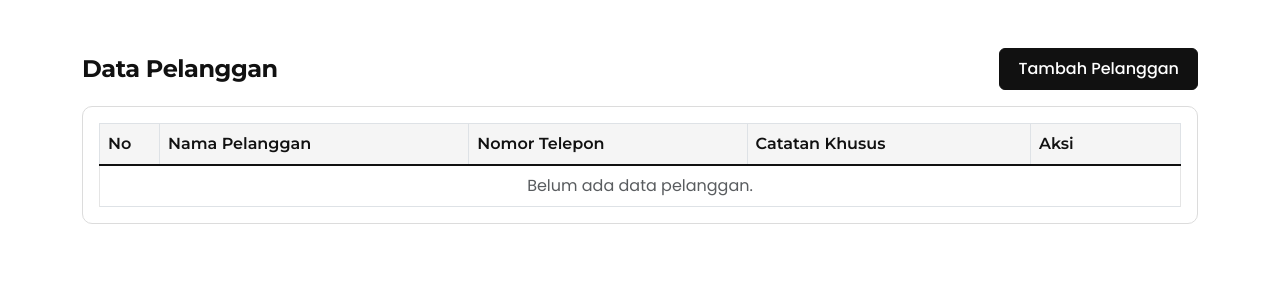
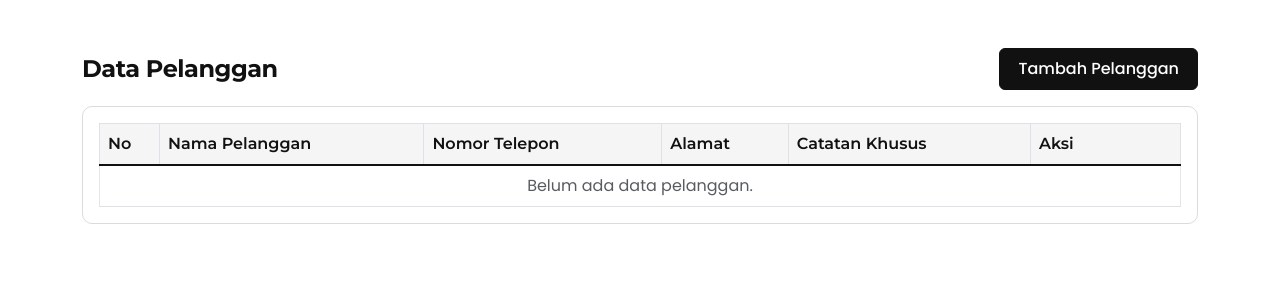
Before and after one commit to PannDev/WAD_RAAF_Sistem-Operasional-Laundry_SI4901, a Laravel app: page /pelanggan in a window 1280 px wide. Shown: the part 57-357 px from the top of the page. Run offline with Laravel 10, Linux system fonts and the light colour scheme; the visitor is signed in with stand-in values (Sample User, id 1); data that the repository does not hold is empty.

Commit message:
menambah kolom alamat

```diff
--- a/resources/views/pelanggan/index.blade.php
+++ b/resources/views/pelanggan/index.blade.php
@@ -34,6 +34,7 @@
                         <th style="width: 60px;">No</th>
                         <th>Nama Pelanggan</th>
                         <th>Nomor Telepon</th>
+                        <th>Alamat</th>
                         <th>Catatan Khusus</th>
                         <th style="width: 150px;">Aksi</th>
                     </tr>
@@ -44,6 +45,7 @@
                         <td>{{ $index + 1 }}</td>
                         <td>{{ $pelanggan->nama }}</td>
                         <td>{{ $pelanggan->no_telp }}</td>
+                        <td>{{ $pelanggan->alamat ?? '-' }}</td>
                         <td>{{ $pelanggan->catatan_khusus ?? '-' }}</td>
                         <td>
                             <button type="button" class="btn btn-sm btn-warning" data-bs-toggle="modal"
@@ -62,7 +64,7 @@
                     </tr>
                     @empty
                     <tr>
-                        <td colspan="5" class="text-center text-muted">Belum ada data pelanggan.</td>
+                        <td colspan="6" class="text-center text-muted">Belum ada data pelanggan.</td>
                     </tr>
                     @endforelse
                 </tbody>
@@ -91,6 +93,10 @@
                     <input type="text" name="no_telp" class="form-control" value="{{ old('no_telp') }}" required>
                 </div>
                 <div class="mb-3">
+                    <label class="form-label">Alamat</label>
+                    <textarea name="alamat" class="form-control" rows="2">{{ old('alamat') }}</textarea>
+                </div>
+                <div class="mb-3">
                     <label class="form-label">Catatan Khusus</label>
                     <textarea name="catatan_khusus" class="form-control" rows="3">{{ old('catatan_khusus') }}</textarea>
                 </div>
@@ -103,7 +109,7 @@
     </div>
 </div>
 
-<!-- Loop Khusus untuk Modal Edit (Ditaruh di luar tabel) -->
+<!-- Modal Edit -->
 @foreach ($pelanggans as $pelanggan)
 <div class="modal fade" id="editPelangganModal-{{ $pelanggan->id }}" tabindex="-1"
     aria-labelledby="editPelangganModalLabel-{{ $pelanggan->id }}" aria-hidden="true">
@@ -127,6 +133,11 @@
                         value="{{ old('no_telp', $pelanggan->no_telp) }}" required>
                 </div>
                 <div class="mb-3">
+                    <label class="form-label">Alamat</label>
+                    <textarea name="alamat" class="form-control"
+                        rows="2">{{ old('alamat', $pelanggan->alamat) }}</textarea>
+                </div>
+                <div class="mb-3">
                     <label class="form-label">Catatan Khusus</label>
                     <textarea name="catatan_khusus" class="form-control"
                         rows="3">{{ old('catatan_khusus', $pelanggan->catatan_khusus) }}</textarea>
@@ -140,5 +151,4 @@
     </div>
 </div>
 @endforeach
-
 @endsection
```
